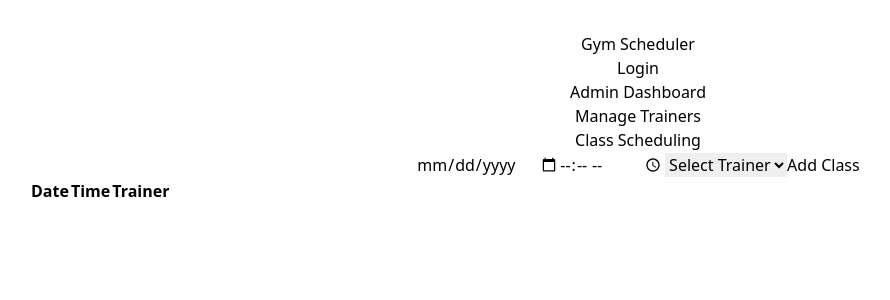
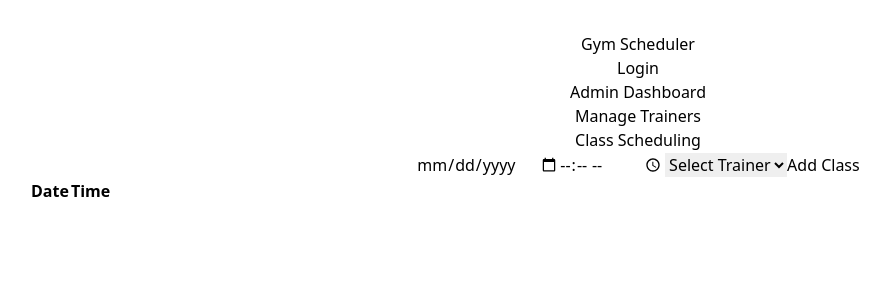
Before and after one commit to apply007/GymSMMSystemTask, a React (Vite) app in the folder frontend/: page /admin-dashboard in a window 1280 px wide. Shown: the top 300 px of the page, without its empty margins (2-892 px from the left). Built offline with nearby package versions, Linux system fonts and the light colour scheme.

Commit message:
admin dashboard

```diff
--- a/frontend/src/pages/admin/AdminDashboard.jsx
+++ b/frontend/src/pages/admin/AdminDashboard.jsx
@@ -143,7 +143,7 @@ e.preventDefault()
               <tr>
                 <th className="border border-gray-300 p-2">Date</th>
                 <th className="border border-gray-300 p-2">Time</th>
-                <th className="border border-gray-300 p-2">Trainer</th>
+                {/* <th className="border border-gray-300 p-2">Trainer</th> */}
               </tr>
             </thead>
             <tbody>
@@ -152,9 +152,9 @@ e.preventDefault()
                 <tr key={schedule._id}>
                   <td className="border border-gray-300 p-2">{schedule.date}</td>
                   <td className="border border-gray-300 p-2">{schedule.time}</td>
-                  <td className="border border-gray-300 p-2">
+                  {/* <td className="border border-gray-300 p-2">
                     {trainers.find((t) => t._id === schedule.trainer._id)?.fullName}
-                  </td>
+                  </td> */}
                 </tr>
               ))}
             </tbody>
```
